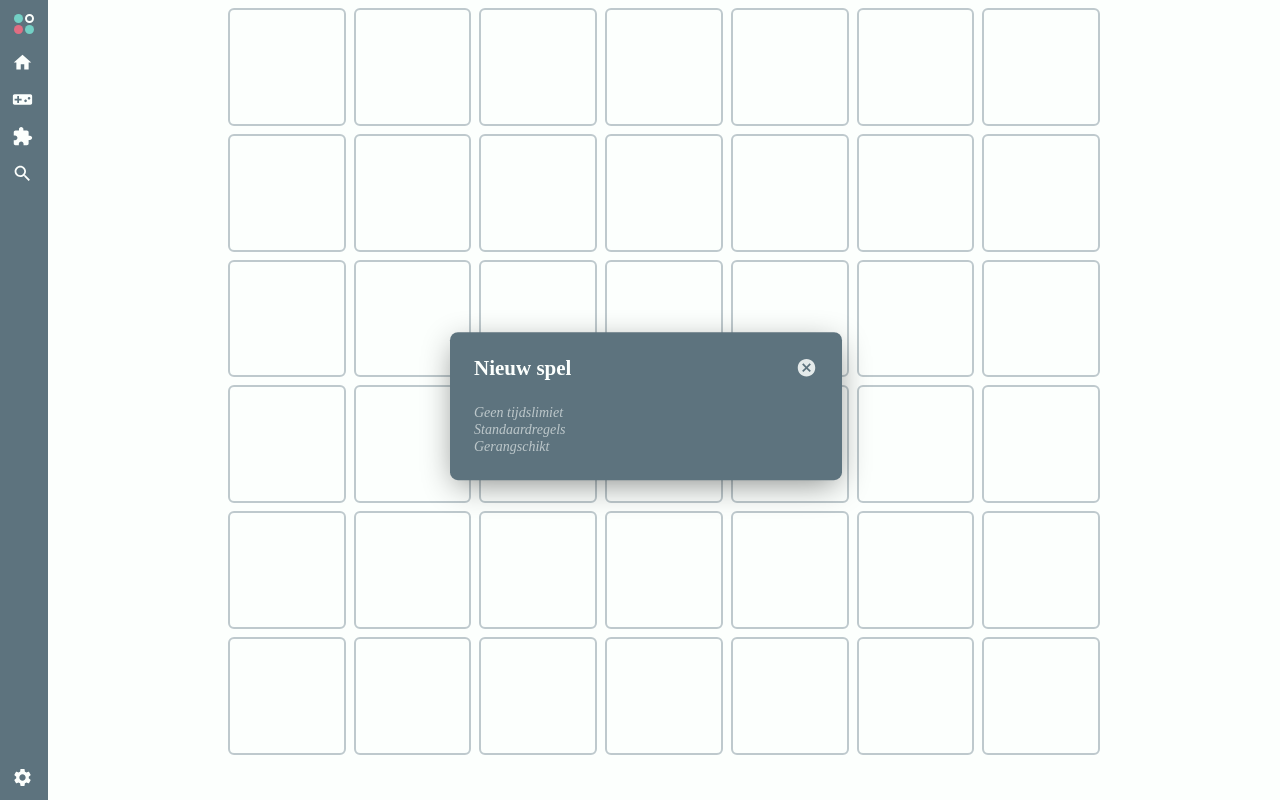
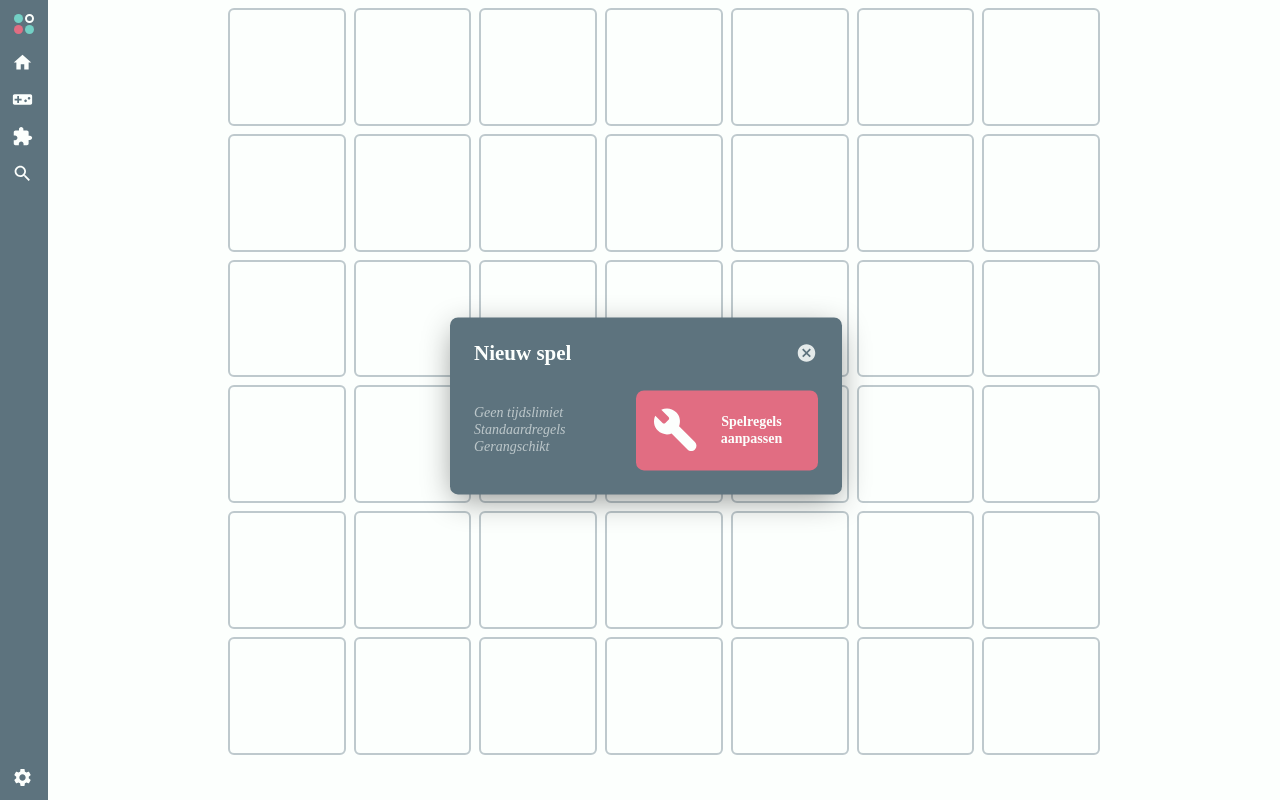
Before and after one commit to lonkaars/connect-4, a React (Create React App) app: page /game in a window 1280 px wide. Built offline with nearby package versions, Linux system fonts and the light colour scheme.

Commit message:
spelregels aanpassen knop doet het

```diff
--- a/src/components/gameSettings.tsx
+++ b/src/components/gameSettings.tsx
@@ -2,13 +2,47 @@
 // gameID: string;
 // }
 
+import { Button } from './ui';
+
+import BuildRoundedIcon from '@material-ui/icons/BuildRounded';
+
 export function CurrentGameSettings(/*props: CurrentGameSettingsProps*/) {
-	return <div>
-		<p style={{ opacity: .6, fontStyle: "italic" }}>
-		Geen tijdslimiet<br/>
-		Standaardregels<br/>
-		Gerangschikt
+	return <div style={{
+		position: "relative",
+		height: 80
+	}}>
+		<p style={{
+			opacity: .6,
+			fontStyle: "italic",
+			userSelect: "none",
+			position: "absolute",
+			top: "50%",
+			left: 0,
+			transform: "translateY(-50%)"
+		}}>
+			Geen tijdslimiet<br/>
+			Standaardregels<br/>
+			Gerangschikt
 		</p>
+		<Button style={{
+			width: 150,
+			position: "absolute",
+			top: "50%",
+			right: 0,
+			transform: "translateY(-50%)"
+		}}>
+			<BuildRoundedIcon style={{ fontSize: 48 }}/>
+			<span style={{
+				fontWeight: 600,
+				position: "absolute",
+				right: 24,
+				top: "50%",
+				width: 85,
+				verticalAlign: "middle",
+				textAlign: "center",
+				transform: "translateY(-50%)"
+			}}>Spelregels aanpassen</span>
+		</Button>
 	</div>;
 
 }
--- a/src/components/ui.tsx
+++ b/src/components/ui.tsx
@@ -23,3 +23,32 @@ export function Vierkant(props: VierkantProps) {
 		...props.style
 	}} href={props.href}>{props.children}</a>
 }
+
+interface ButtonProps {
+	text?: string;
+	children?: ReactNode;
+	style?: CSSProperties;
+	onclick?: (() => void);
+}
+
+export function Button(props: ButtonProps) {
+	return <div onClick={props.onclick} style={{
+		padding: props.text ? 8 : 16,
+		textAlign: props.text ? "center" : "left",
+		borderRadius: 8,
+		backgroundColor: "var(--disk-a)",
+		cursor: "pointer",
+		position: "relative",
+		...props.style
+	}}>
+	{
+		props.text ?
+			<span style={{
+				fontWeight: 600,
+				userSelect: "none"
+			}}>{props.text}</span>
+			: undefined
+	}
+	{ props.children }
+	</div>;
+}
```
